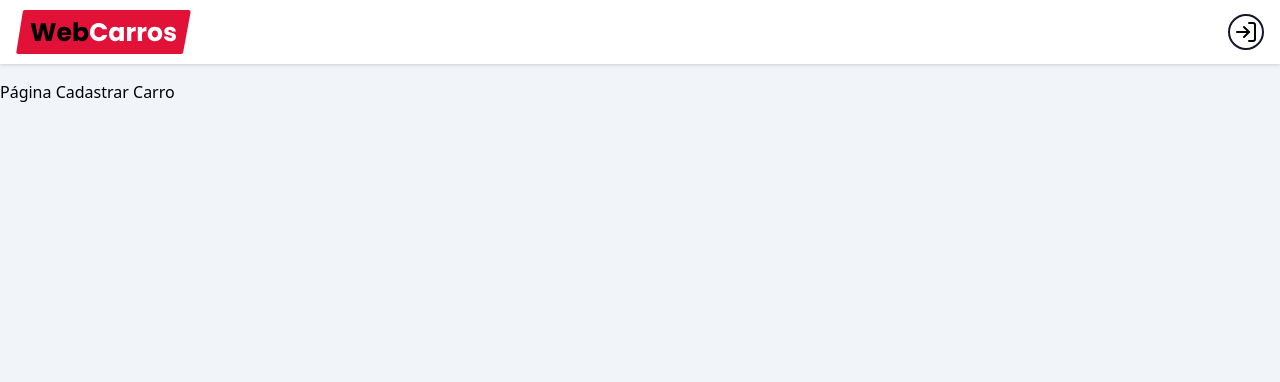
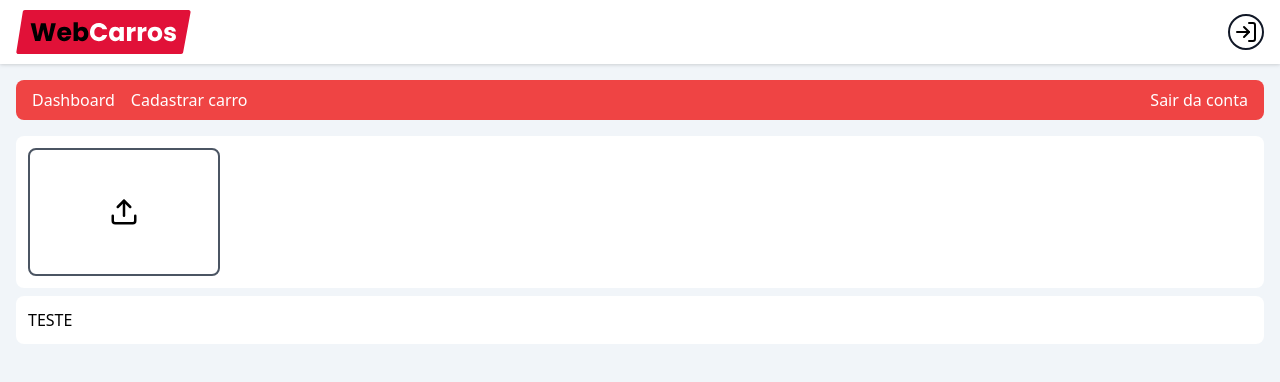
Before and after one commit to Elitonperoni/webcarros, a React (Create React App) app: page /dashboard/new in a window 1280 px wide. Shown: the top 382 px of the page. Built offline with nearby package versions, Linux system fonts and the light colour scheme; no server answers; sample sign-in values are in the browser's storage.

Commit message:
cadastro carro

```diff
--- /dev/null
+++ b/src/components/panelheader/index.tsx
@@ -0,0 +1,26 @@
+import { Link } from 'react-router-dom'
+import { signOut } from 'firebase/auth'
+import { auth } from '../../services/firebaseConnection'
+
+export function DashboardHeader(){
+
+    async function handleLogout(){
+        await signOut(auth);
+    }
+
+    return(
+        <div className='w-full items-center flex h-10 bg-red-500 rounded-lg text-white font-medium gap-4 px-4 mb-4'>
+            <Link to="/dashboard">
+                Dashboard
+            </Link>
+            <Link to="/dashboard/new">
+                Cadastrar carro
+            </Link>
+
+            <button className='ml-auto' onClick={handleLogout}>
+                Sair da conta
+            </button>
+
+        </div>
+    )
+}
--- a/src/contexts/AuthContext.tsx
+++ b/src/contexts/AuthContext.tsx
@@ -9,6 +9,8 @@ interface AuthProviderProps {
 type AuthContextData = {
     signed: boolean;
     loadingAuth: boolean;
+    handleInfoUser: ({ name, email, uid }: UserProps) => void;
+    user: UserProps | null
 }
 
 interface UserProps {
@@ -41,11 +43,21 @@ function AuthProvider({ children }: AuthProviderProps) {
         }
     }, [])
 
+    function handleInfoUser({name, email, uid}: UserProps) {
+        setUser({
+            name,
+            email,
+            uid
+        })
+    }
+
     return (
         <AuthContext.Provider
             value={{
                 signed: !!user,
-                loadingAuth
+                loadingAuth,
+                handleInfoUser,
+                user
             }}
         >
             {children}
--- a/src/pages/dashboard/index.tsx
+++ b/src/pages/dashboard/index.tsx
@@ -1,7 +1,10 @@
+import { Container } from "../../components/container";
+import { DashboardHeader } from '../../components/panelheader'
+
 export function Dashboard() {
     return (
-      <div >
-        <h1>Página Dashboard</h1>
-      </div>
+      <Container >
+        <DashboardHeader/>
+      </Container>
     );
   }
--- a/src/pages/dashboard/new/index.tsx
+++ b/src/pages/dashboard/new/index.tsx
@@ -1,7 +1,27 @@
+import { Container } from "../../../components/container";
+import { DashboardHeader } from "../../../components/panelheader";
+import { FiUpload } from 'react-icons/fi'
+
 export function New() {
-    return (
-      <div >
-        <h1>Página Cadastrar Carro</h1>
+  return (
+    <Container >
+      <DashboardHeader />
+
+      <div className="w-full bg-white p-3 rounded-lg flex flex-col sm:flex-row items-center gap-2">
+        <button className="border-2 w-48 rounded-lg flex items-center justify-center cursor-pointer border-gray-600 h-32 md:w-48">
+          <div className="absolute cursor-pointer">
+            <FiUpload size={30} color="#000" />
+          </div>
+          <div className="cursor-pointer">
+            <input type="file" accept="image/*" className="opacity-0 cursor-pointer" />
+          </div>
+        </button>
       </div>
-    );
-  }
+
+      <div className="w-full bg-white p-3 rounded-lg flex flex-col sm:flex-row items-center gap-2 mt-2">
+        <h1>TESTE</h1>
+      </div>
+
+    </Container>
+  );
+}
--- a/src/pages/home/index.tsx
+++ b/src/pages/home/index.tsx
@@ -42,48 +42,6 @@ export function Home() {
               </div>
           </section>
 
-          <section className="w-full bg-white rounded-lg">
-            <img
-              className="w-full rounded-lg mb-2 max-h-90 hover:scale-105 transition-all"
-              src="https://image.webmotors.com.br/_fotos/anunciousados/gigante/2024/202409/20240902/porsche-911-4-0-24v-h6-gasolina-gt3-pdk-wmimagem18594422136.webp?s=fill&w=1920&h=1440&q=75"
-              alt="Carro" />
-              <p className="font-bold mt-1 mb-2 px-2">Porsche 911 GT3</p>
-
-              <div className="flex flex-col px-2">
-                <span className="text-zinc-700 mb-6">Ano 2016/2016 | 23.000 km</span>
-                <strong className="text-black font-medium text-xl">R$ 1.900.000,00</strong>
-              </div>
-
-              <div className="w-full h-px bg-slate-200 my-2"></div>
-
-              <div className="px-2 pb-2">
-                <span className="text-zinc-700">
-                  Curitiba - PR
-                </span>
-              </div>
-          </section>
-
-          <section className="w-full bg-white rounded-lg">
-            <img
-              className="w-full rounded-lg mb-2 max-h-90 hover:scale-105 transition-all"
-              src="https://image.webmotors.com.br/_fotos/anunciousados/gigante/2024/202409/20240902/porsche-911-4-0-24v-h6-gasolina-gt3-pdk-wmimagem18594422136.webp?s=fill&w=1920&h=1440&q=75"
-              alt="Carro" />
-              <p className="font-bold mt-1 mb-2 px-2">Porsche 911 GT3</p>
-
-              <div className="flex flex-col px-2">
-                <span className="text-zinc-700 mb-6">Ano 2016/2016 | 23.000 km</span>
-                <strong className="text-black font-medium text-xl">R$ 1.900.000,00</strong>
-              </div>
-
-              <div className="w-full h-px bg-slate-200 my-2"></div>
-
-              <div className="px-2 pb-2">
-                <span className="text-zinc-700">
-                  Curitiba - PR
-                </span>
-              </div>
-          </section>
-
         </main>
       </Container>
     );
--- a/src/pages/register/index.tsx
+++ b/src/pages/register/index.tsx
@@ -7,7 +7,8 @@ import { zodResolver } from "@hookform/resolvers/zod";
 import { z } from "zod";
 import { auth } from '../../services/firebaseConnection';
 import { createUserWithEmailAndPassword, updateProfile, signOut } from 'firebase/auth';
-import { useEffect } from 'react';
+import { AuthContext } from '../../contexts/AuthContext';
+import { useContext, useEffect } from 'react';
 
 const schema = z.object({
   name: z.string().min(1, "O campo nome é obrigatório"),
@@ -18,6 +19,7 @@ const schema = z.object({
 type FormData = z.infer<typeof schema>
 
 export function Register() {
+  const { handleInfoUser } = useContext(AuthContext);
   const navigate = useNavigate();
   const { register, handleSubmit, formState: { errors } } = useForm<FormData>({
     resolver: zodResolver(schema),
@@ -37,6 +39,12 @@ export function Register() {
         await updateProfile(user.user, {
           displayName: data.name
         })
+        handleInfoUser({
+            name: data.name,
+            email: data.email,
+            uid: user.user.uid
+        });
+
         console.log("CADASTRADO COM SUCESSO");
         navigate("/dashboard", { replace: true})
      })
```
